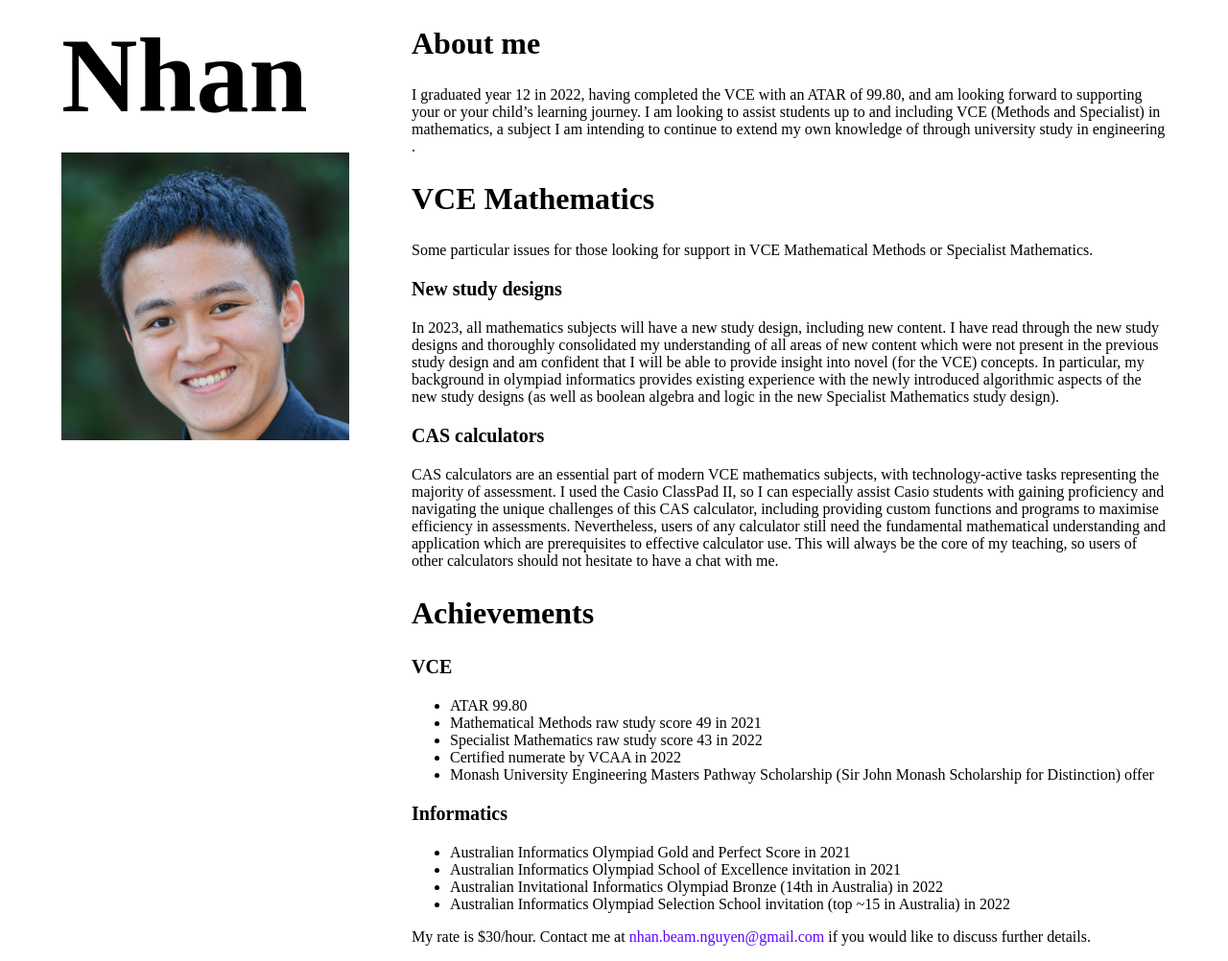
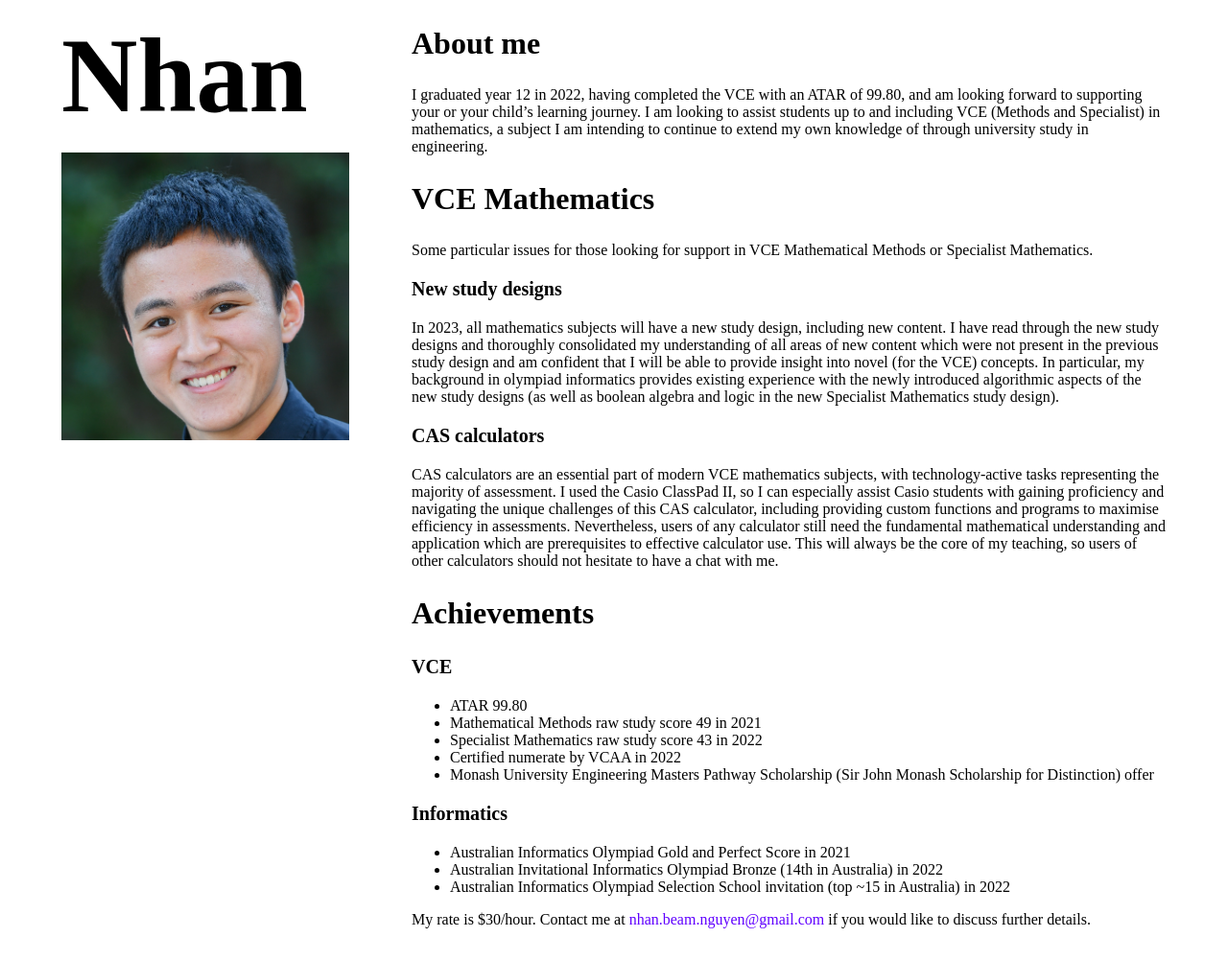
Before and after one commit to nhtnhanbn/nhtnhanbn.github.io, a Jekyll site: the page built from tutor.md, in a window 1280 px wide. Shown: the whole page at 96% size. Built offline with Jekyll 4.4.1, drawn with Linux system fonts in a browser that asks for light colours.

Commit message:
Update tutor

```diff
--- a/_sass/main.scss
+++ b/_sass/main.scss
@@ -1,6 +1,7 @@
 body {
     margin: auto;
     width: 90%;
+    font-family: 'Times New Roman', 'Times', 'Serif';
 }
 
 nav ul, footer ul {
@@ -36,10 +37,12 @@
 
 h3 {
     font-size: 125%;
+    font-family: 'Times New Roman', 'Times', 'Serif';
 }
 
 h4 {
     font-size: 100%;
+    font-family: 'Times New Roman', 'Times', 'Serif';
 }
 
 p {
--- a/tutor.md
+++ b/tutor.md
@@ -28,7 +28,7 @@
   <div markdown=1>
 ## About me
 
-I graduated year 12 in 2022, having completed the VCE with an ATAR of 99.80, and am looking forward to supporting your or your child's learning journey. I am looking to assist students up to and including VCE (Methods and Specialist) in mathematics, a subject I am intending to continue to extend my own knowledge of through university study in engineering .
+I graduated year 12 in 2022, having completed the VCE with an ATAR of 99.80, and am looking forward to supporting your or your child's learning journey. I am looking to assist students up to and including VCE (Methods and Specialist) in mathematics, a subject I am intending to continue to extend my own knowledge of through university study in engineering.
 
 ## VCE Mathematics
 
@@ -55,7 +55,6 @@
 ### Informatics
 
 - Australian Informatics Olympiad Gold and Perfect Score in 2021
-- Australian Informatics Olympiad School of Excellence invitation in 2021
 - Australian Invitational Informatics Olympiad Bronze (14th in Australia) in 2022
 - Australian Informatics Olympiad Selection School invitation (top ~15 in Australia) in 2022
 
```
